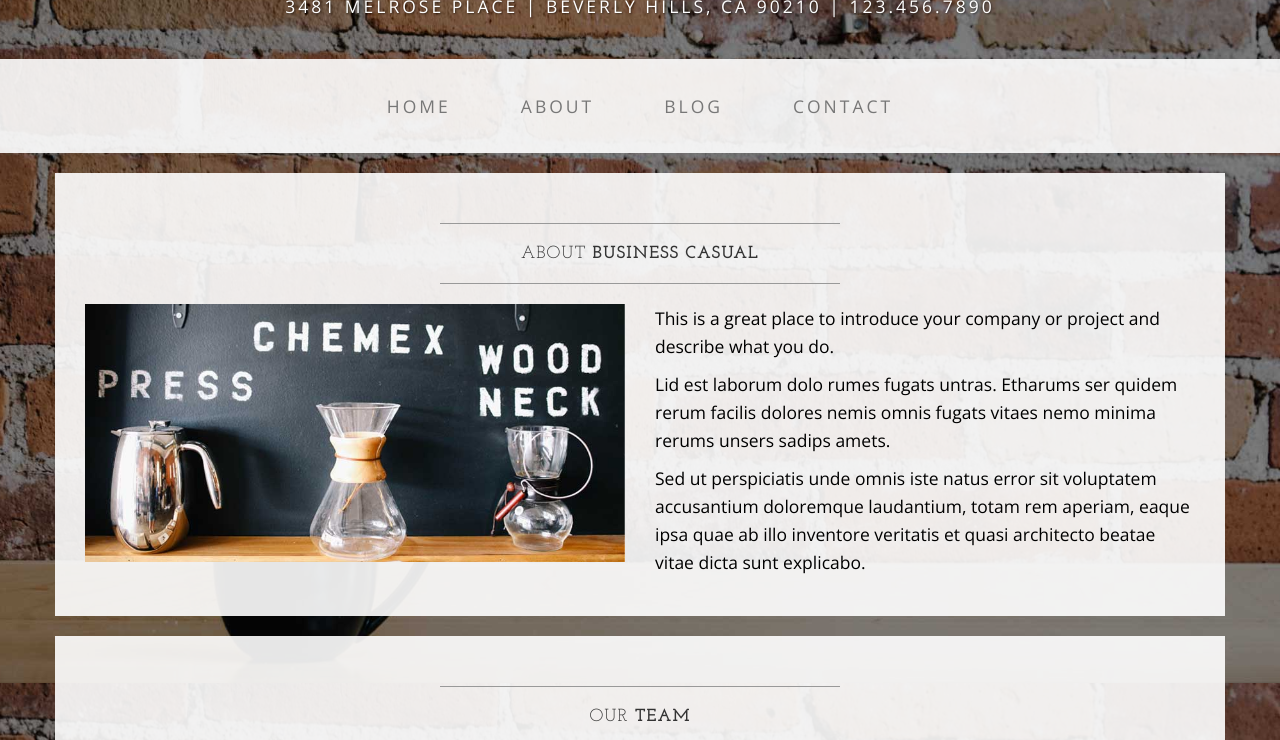
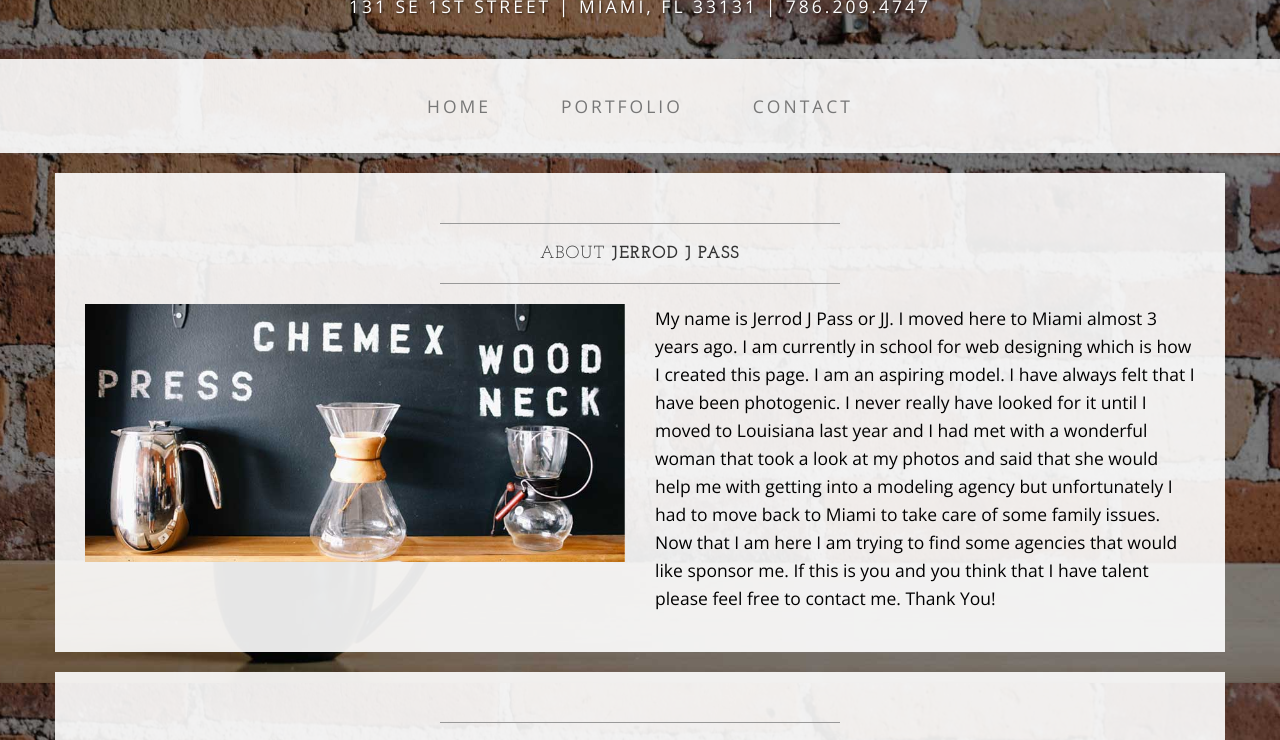
Before and after one commit to jjpass1578/businessWebsite, a plain HTML site: page about.html in a window 1280 px wide. Shown: the part 117-857 px from the top of the page. Drawn offline with nearby package versions, Linux system fonts and the light colour scheme.

Commit message:
continuation
almost done

```diff
--- a/about.html
+++ b/about.html
@@ -32,8 +32,8 @@
 
 <body>
 
-    <div class="brand">Business Casual</div>
-    <div class="address-bar">3481 Melrose Place | Beverly Hills, CA 90210 | 123.456.7890</div>
+    <div class="brand">Jerrod J Pass</div>
+    <div class="address-bar">131 SE 1st Street | Miami, FL 33131 | 786.209.4747</div>
 
     <!-- Navigation -->
     <nav class="navbar navbar-default" role="navigation">
@@ -56,11 +56,9 @@
                         <a href="index.html">Home</a>
                     </li>
                     <li>
-                        <a href="about.html">About</a>
+                        <a href="about.html">Portfolio</a>
                     </li>
-                    <li>
-                        <a href="blog.html">Blog</a>
-                    </li>
+
                     <li>
                         <a href="contact.html">Contact</a>
                     </li>
@@ -78,7 +76,7 @@
                 <div class="col-lg-12">
                     <hr>
                     <h2 class="intro-text text-center">About
-                        <strong>business casual</strong>
+                        <strong>Jerrod J Pass</strong>
                     </h2>
                     <hr>
                 </div>
@@ -86,9 +84,7 @@
                     <img class="img-responsive img-border-left" src="img/slide-2.jpg" alt="">
                 </div>
                 <div class="col-md-6">
-                    <p>This is a great place to introduce your company or project and describe what you do.</p>
-                    <p>Lid est laborum dolo rumes fugats untras. Etharums ser quidem rerum facilis dolores nemis omnis fugats vitaes nemo minima rerums unsers sadips amets.</p>
-                    <p>Sed ut perspiciatis unde omnis iste natus error sit voluptatem accusantium doloremque laudantium, totam rem aperiam, eaque ipsa quae ab illo inventore veritatis et quasi architecto beatae vitae dicta sunt explicabo.</p>
+                    <p>My name is Jerrod J Pass or JJ. I moved here to Miami almost 3 years ago. I am currently in school for web designing which is how I created this page. I am an aspiring model. I have always felt that I have been photogenic. I never really have looked for it until I moved to Louisiana last year and I had met with a wonderful woman that took a look at my photos and said that she would help me with getting into a modeling agency but unfortunately I had to move back to Miami to take care of some family issues. Now that I am here I am trying to find some agencies that would like sponsor me. If this is you and you think that I have talent please feel free to contact me. Thank You! </p>
                 </div>
                 <div class="clearfix"></div>
             </div>
```
Also changed, not shown: blog.html (+2 -2 lines), contact.html (+2 -2 lines).
